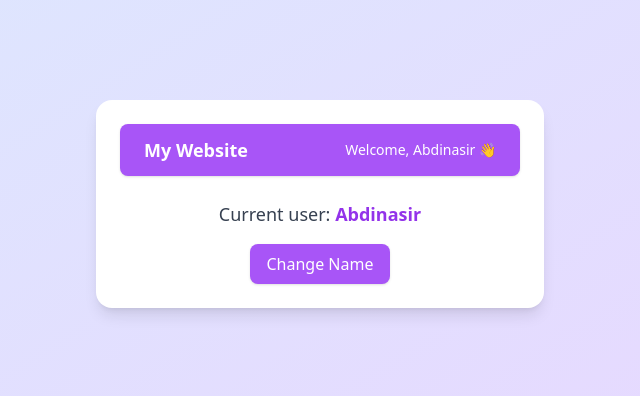
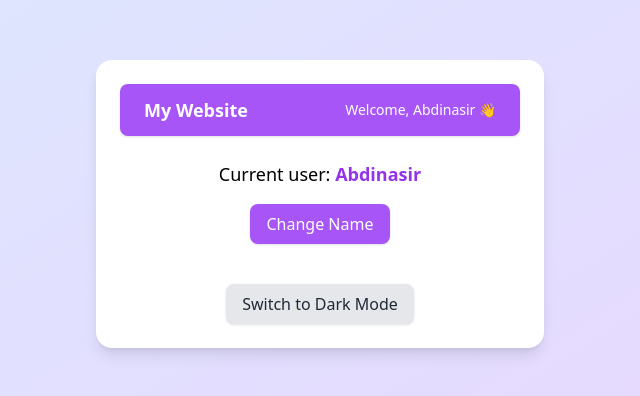
Before and after one commit to Cabdinasir64/Hooks, a React (Vite) app: page / in a window 1280 px wide. Shown: the part 196-592 px from the top of the page, without its empty margins (320-960 px from the left). Built offline with nearby package versions, Linux system fonts and the light colour scheme.

Commit message:
this is example2 of UseContext with react hooks

```diff
--- a/src/App.jsx
+++ b/src/App.jsx
@@ -1,8 +1,8 @@
-import UseContext1  from './useContext/usecontext1';
+import UseContext2  from './useContext/usecontext2';
 
 function App() {
   return (
-    <UseContext1/>
+    <UseContext2/>
   );
 }
 
--- /dev/null
+++ b/src/useContext/usecontext2.jsx
@@ -0,0 +1,89 @@
+import React, { createContext, useContext, useState } from "react";
+
+const UserContext = createContext();
+const ThemeContext = createContext();
+
+function UseContext2() {
+
+    const [name, setName] = useState("Abdinasir");
+    const [theme, setTheme] = useState("light");
+
+
+    const toggleTheme = () => {
+        setTheme((prev) => (prev === "light" ? "dark" : "light"));
+    };
+
+    return (
+        <UserContext.Provider value={{ name, setName }}>
+            <ThemeContext.Provider value={{ theme, toggleTheme }}>
+                <div
+                    className={`min-h-screen flex items-center justify-center p-6 ${theme === "light"
+                            ? "bg-gradient-to-br from-blue-100 to-purple-200"
+                            : "bg-gray-900"
+                        }`}
+                >
+                    <div
+                        className={`rounded-2xl shadow-lg w-full max-w-md p-6 space-y-6 ${theme === "light" ? "bg-white" : "bg-gray-800 text-white"
+                            }`}
+                    >
+                        <Navbar />
+                        <ProfileEditor />
+                        <ThemeSwitcher />
+                    </div>
+                </div>
+            </ThemeContext.Provider>
+        </UserContext.Provider>
+    );
+}
+
+function Navbar() {
+    const { name } = useContext(UserContext);
+    const { theme } = useContext(ThemeContext);
+
+    return (
+        <nav
+            className={`py-3 px-6 rounded-lg shadow flex justify-between items-center ${theme === "light" ? "bg-purple-500 text-white" : "bg-gray-700 text-yellow-300"
+                }`}
+        >
+            <h1 className="text-lg font-semibold">My Website</h1>
+            <span className="text-sm">Welcome, {name} 👋</span>
+        </nav>
+    );
+}
+
+// 4️⃣ Profile editor changes user name
+function ProfileEditor() {
+    const { name, setName } = useContext(UserContext);
+
+    return (
+        <div className="text-center space-y-4">
+            <p className="text-lg font-medium">
+                Current user: <span className="text-purple-600 font-bold">{name}</span>
+            </p>
+            <button
+                onClick={() => setName("Nasir Updated")}
+                className="px-4 py-2 bg-purple-500 text-white rounded-lg shadow hover:bg-purple-600 transition"
+            >
+                Change Name
+            </button>
+        </div>
+    );
+}
+
+function ThemeSwitcher() {
+    const { theme, toggleTheme } = useContext(ThemeContext);
+
+    return (
+        <div className="text-center">
+            <button
+                onClick={toggleTheme}
+                className="px-4 py-2 mt-4 rounded-lg shadow transition
+          bg-gray-200 hover:bg-gray-300 text-gray-800"
+            >
+                Switch to {theme === "light" ? "Dark" : "Light"} Mode
+            </button>
+        </div>
+    );
+}
+
+export default UseContext2;
```
